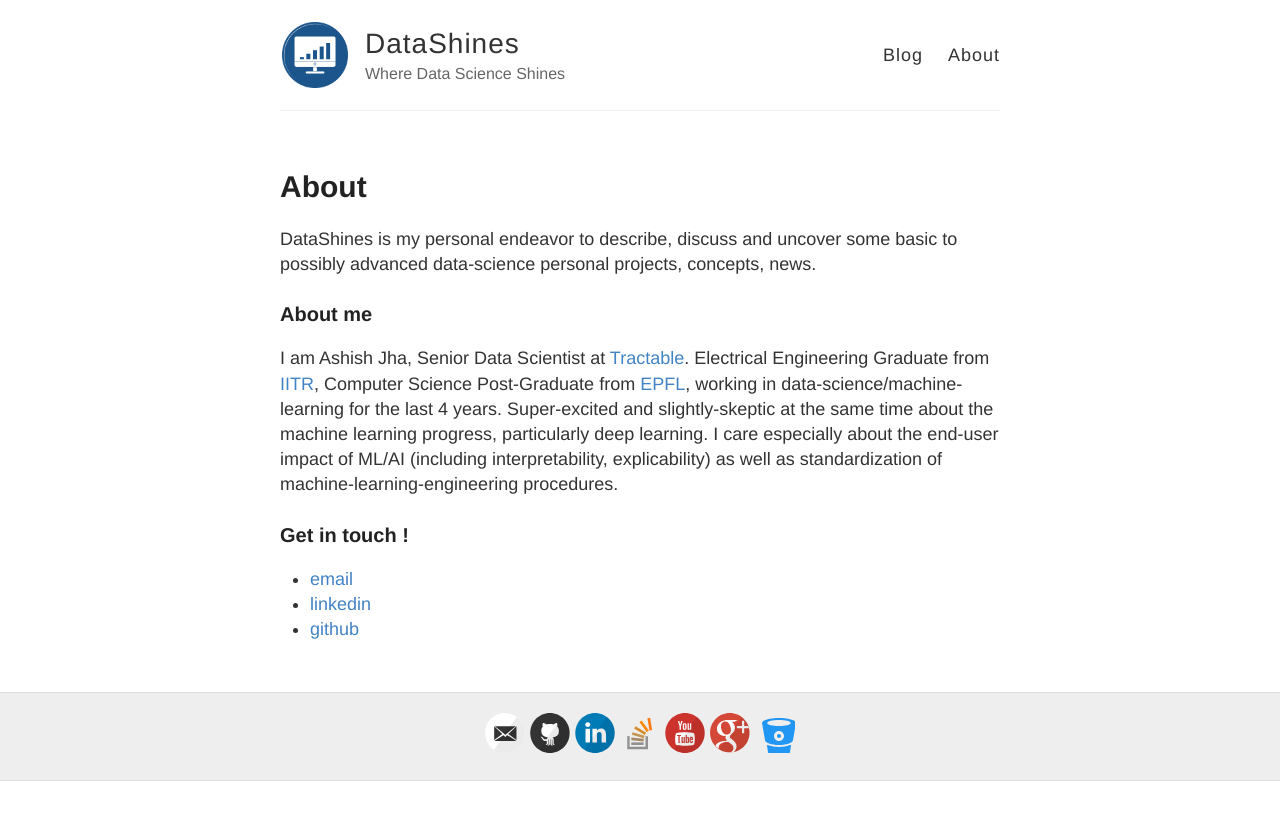
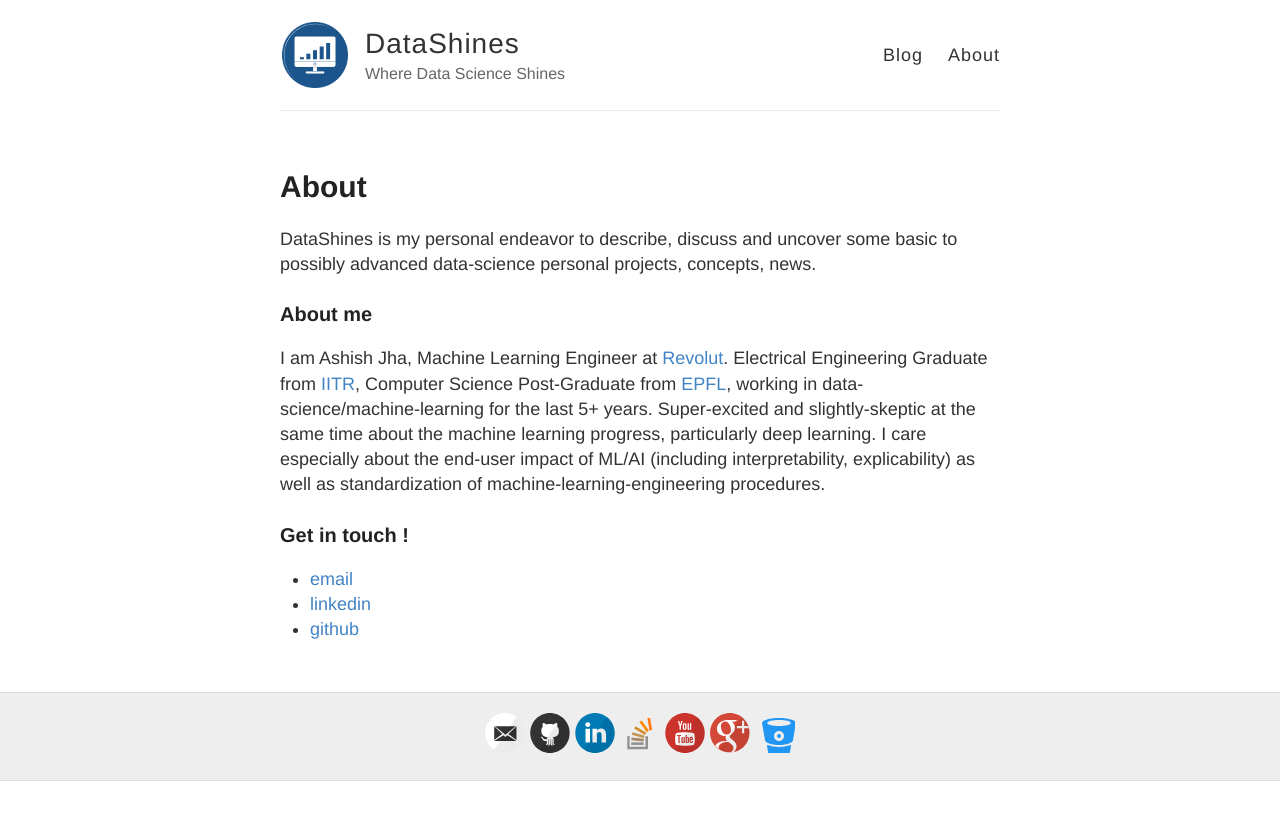
Before and after one commit to datashines/datashines.github.io, a Jekyll site: the page built from about.md, in a window 1280 px wide. Shown: the top 820 px of the page. Built offline with Jekyll 4.4.1, drawn with Linux system fonts in a browser that asks for light colours.

Commit message:
Update about.md

```diff
--- a/about.md
+++ b/about.md
@@ -8,7 +8,7 @@ DataShines is my personal endeavor to describe, discuss and uncover some basic t
 
 ### About me
 
-I am Ashish Jha, Senior Data Scientist at [Tractable](https://tractable.ai/). Electrical Engineering Graduate from [IITR](https://www.iitr.ac.in/), Computer Science Post-Graduate from [EPFL](https://www.epfl.ch/index.en.html), working in data-science/machine-learning for the last 4 years. Super-excited and slightly-skeptic at the same time about the machine learning progress, particularly deep learning. I care especially about the end-user impact of ML/AI (including interpretability, explicability) as well as standardization of machine-learning-engineering procedures.
+I am Ashish Jha, Machine Learning Engineer at [Revolut](https://www.revolut.com/). Electrical Engineering Graduate from [IITR](https://www.iitr.ac.in/), Computer Science Post-Graduate from [EPFL](https://www.epfl.ch/index.en.html), working in data-science/machine-learning for the last 5+ years. Super-excited and slightly-skeptic at the same time about the machine learning progress, particularly deep learning. I care especially about the end-user impact of ML/AI (including interpretability, explicability) as well as standardization of machine-learning-engineering procedures.
 
 
 ### Get in touch !
```
